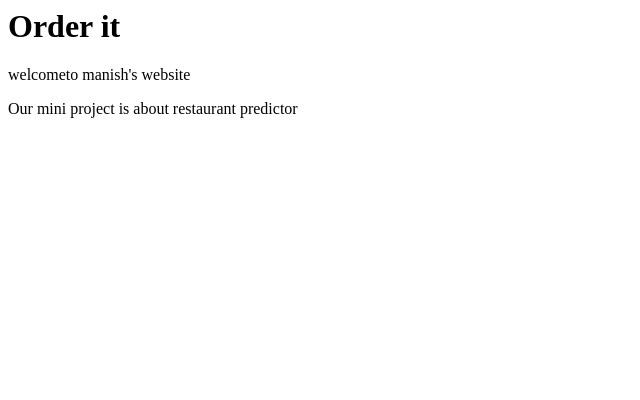
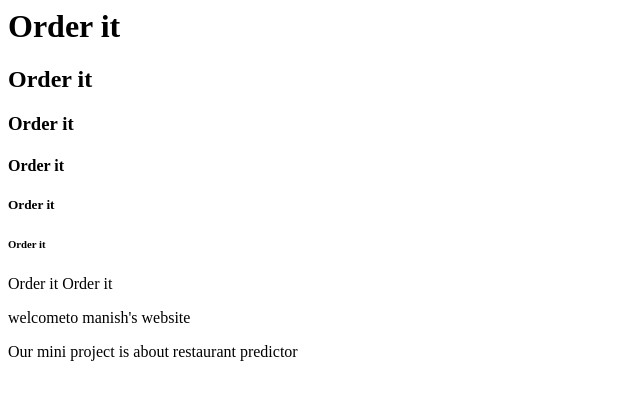
Before and after one commit to Manish4568/Manish4568.github.io, a plain HTML site: page index.html in a window 1280 px wide. Shown: the whole page, without its empty margins (0-640 px from the left). Drawn offline with Linux system fonts and the light colour scheme.

Commit message:
Update index.html

```diff
--- a/index.html
+++ b/index.html
@@ -1,3 +1,10 @@
 <h1> Order it </h1>
+<h2> Order it </h2>
+<h3> Order it </h3>
+<h4> Order it </h4>
+<h5> Order it </h5>
+<h6> Order it </h6>
+<h7> Order it </h7>
+<h8> Order it </h8>
 <p> welcometo manish's website </p>
 <p> Our mini project is about restaurant predictor </p>
```
